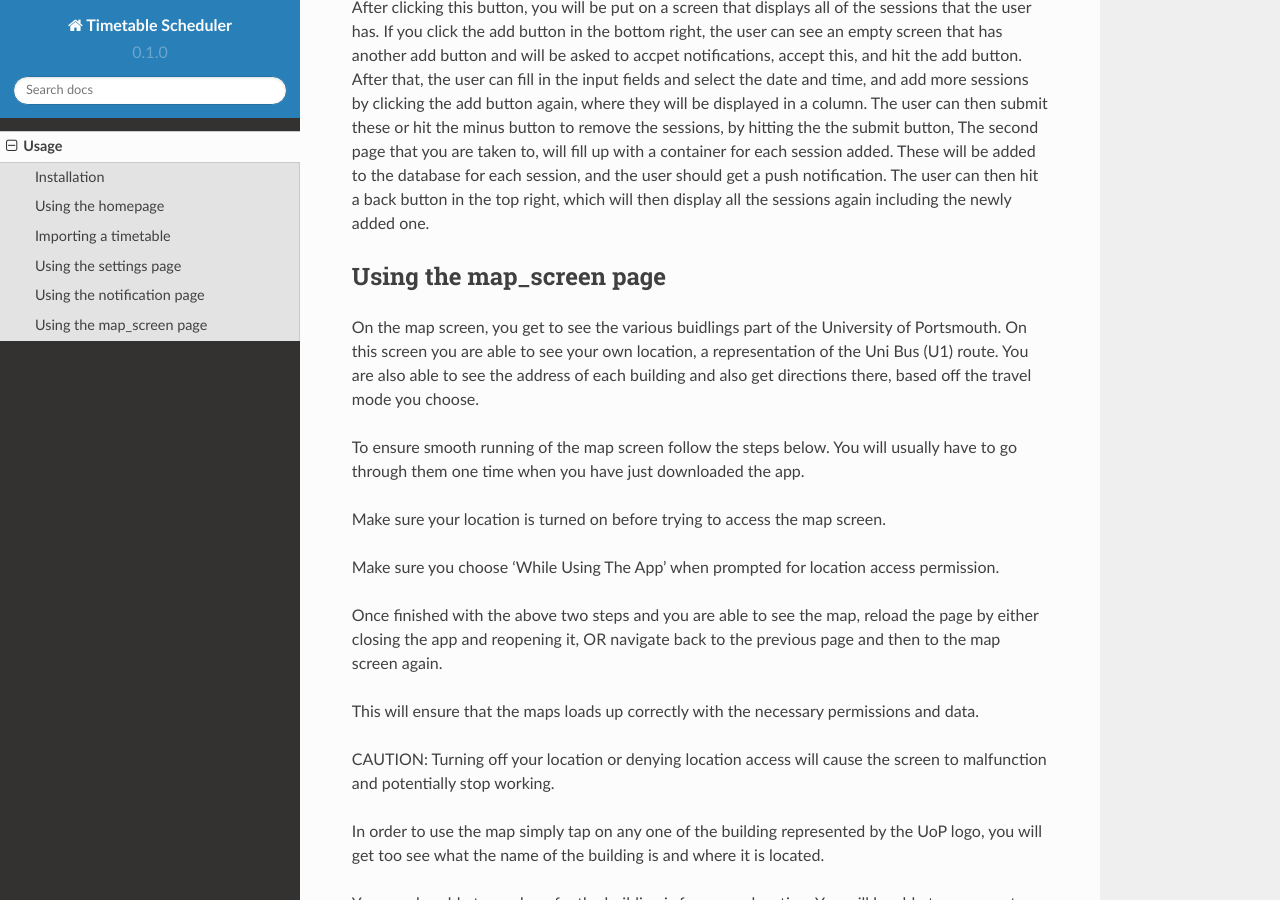
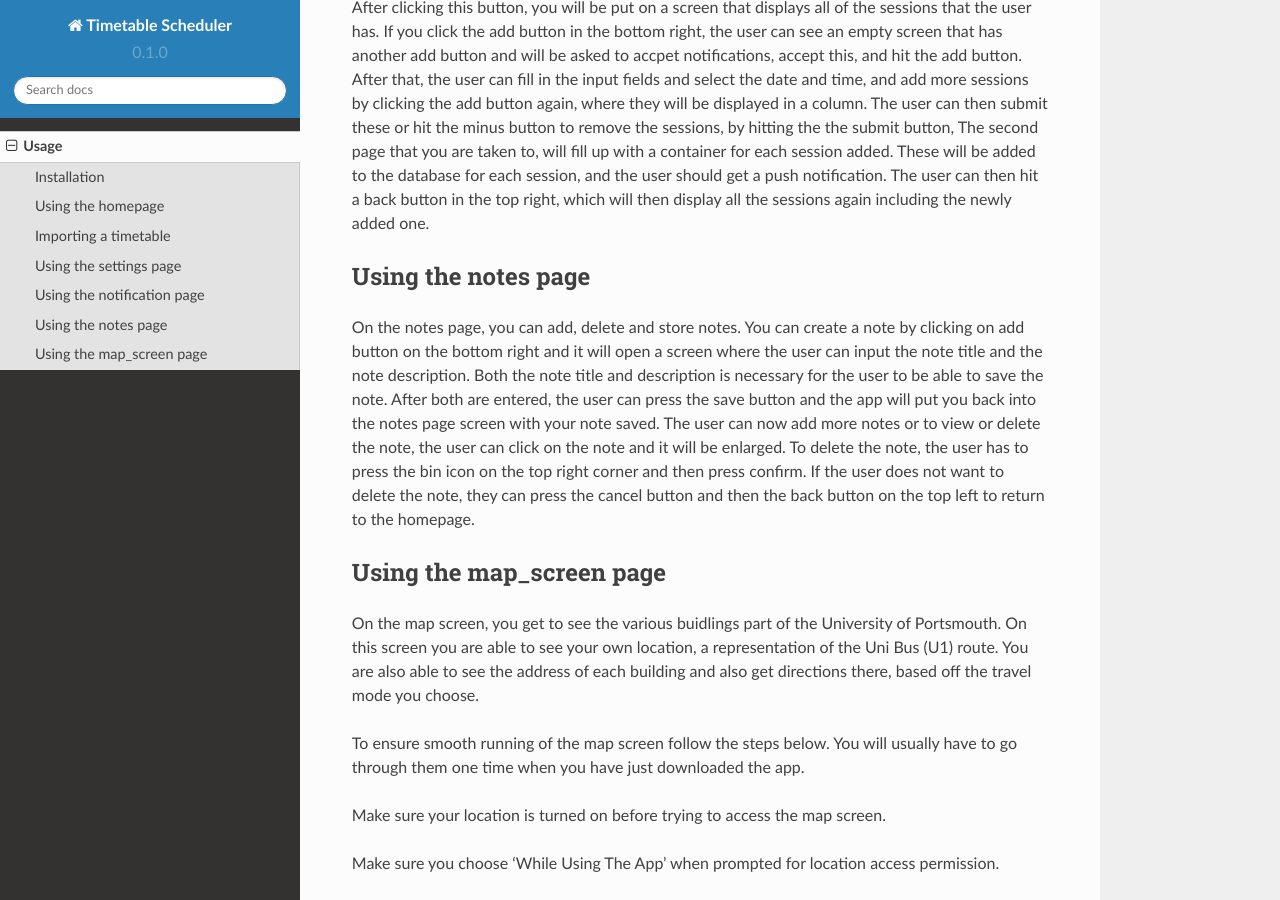
Before and after one commit to SETAP-23-24/timetable-scheduler-docs, a Sphinx documentation site: the page built from docs/source/usage.rst, in a window 1280 px wide and 900 px high, scrolled down 1327 px. Built offline with Sphinx 7.4.7 and the Read the Docs theme 2.0.0, drawn with Linux system fonts in a browser that asks for light colours.

Commit message:
Update usage.rst

```diff
--- a/docs/source/usage.rst
+++ b/docs/source/usage.rst
@@ -64,6 +64,12 @@ After clicking this button, you will be put on a screen that displays all of the
 If you click the add button in the bottom right, the user can see an empty screen that has another add button and will be asked to accpet notifications, accept this, and hit the add button.
 After that, the user can fill in the input fields and select the date and time, and add more sessions by clicking the add button again, where they will be displayed in a column. The user can then submit these or hit the minus button to remove the sessions, by hitting the the submit button, The second page that you are taken to, will fill up with a container for each session added. These will be added to the database for each session, and the user should get a push notification. The user can then hit a back button in the top right, which will then display all the sessions again including the newly added one.
 
+Using the notes page
+---------------------------
+
+On the notes page, you can add, delete and store notes.
+You can create a note by clicking on add button on the bottom right and it will open a screen where the user can input the note title and the note description. Both the note title and description is necessary for the user to be able to save the note. After both are entered, the user can press the save button and the app will put you back into the notes page screen with your note saved. The user can now add more notes or to view or delete the note, the user can click on the note and it will be enlarged. To delete the note, the user has to press the bin icon on the top right corner and then press confirm. If the user does not want to delete the note, they can press the cancel button and then the back button on the top left to return to the homepage.
+
 Using the map_screen page
 -------------------------
 
```
